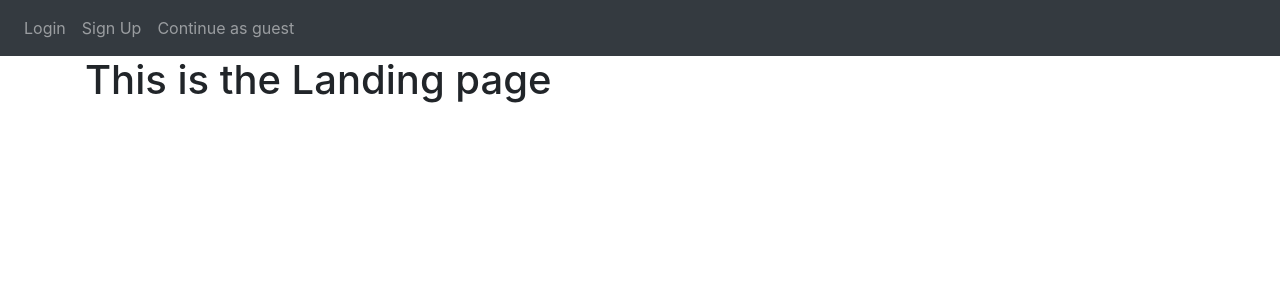
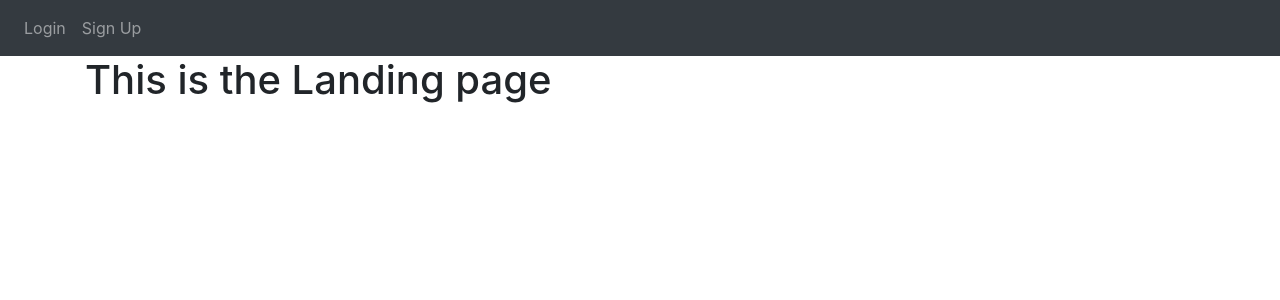
Before and after one commit to TSOlami/TrackC, a Flask app: page / in a window 1280 px wide. Shown: the top 300 px of the page. Run offline with Flask 3, Linux system fonts and the light colour scheme; some libraries are stand-ins or nearby versions.

Commit message:
Removed continue as guest from base.html

```diff
--- a/webapp/templates/base.html
+++ b/webapp/templates/base.html
@@ -35,7 +35,6 @@
 			  <a class="nav-item nav-link" id="logout" href="/logout">Logout</a>-->
 			  <a class="nav-item nav-link" id="login" href="/login">Login</a>
 			  <a class="nav-item nav-link" id="signUp" href="/sign-up">Sign Up</a>
-			  <a class="nav-item nav-link" id="guest" href="/guest">Continue as guest</a>
 			</div>
 		  </div>
 	</nav>
```
